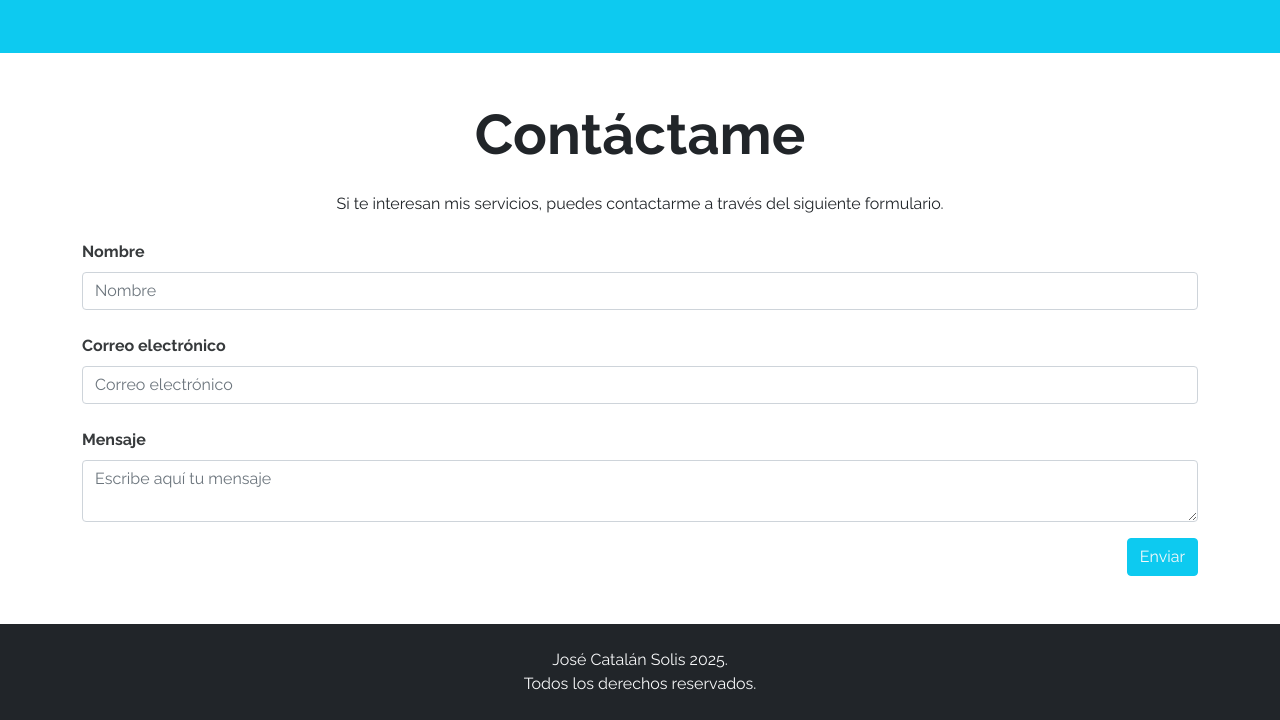
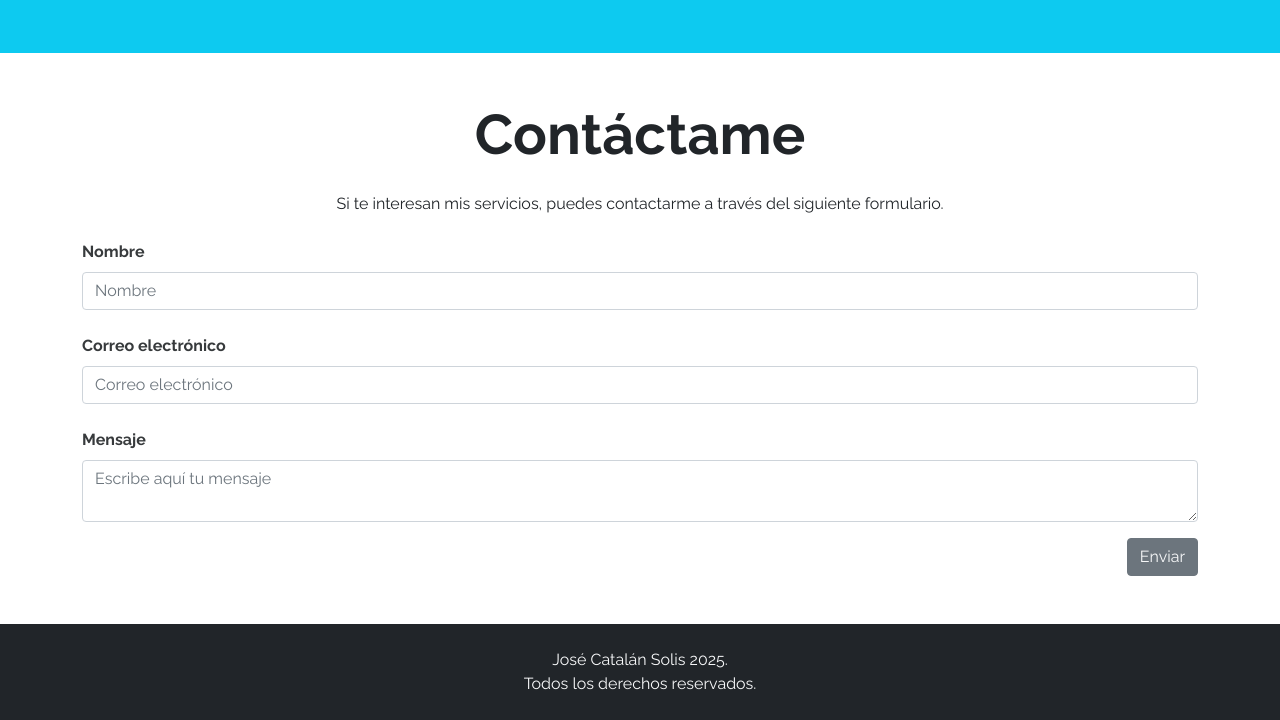
Before and after one commit to keidis15/josecatalan30.github.io, a plain HTML site: page index.html in a window 1280 px wide. Shown: the part 1773-2493 px from the top of the page. Drawn offline with nearby package versions, Linux system fonts and the light colour scheme.

Commit message:
Feat:Realizamos cambios en el boton

```diff
--- a/index.html
+++ b/index.html
@@ -162,7 +162,7 @@
                 <textarea class="form-control" placeholder="Escribe aquí tu mensaje"></textarea>
             </div>
             <div class="my-3 text-end">
-                <button class="btn btn-info text-light">Enviar</button>
+                <button class="btn btn-secondary text-light">Enviar</button>
             </div>
         </form>
     </section>
```
